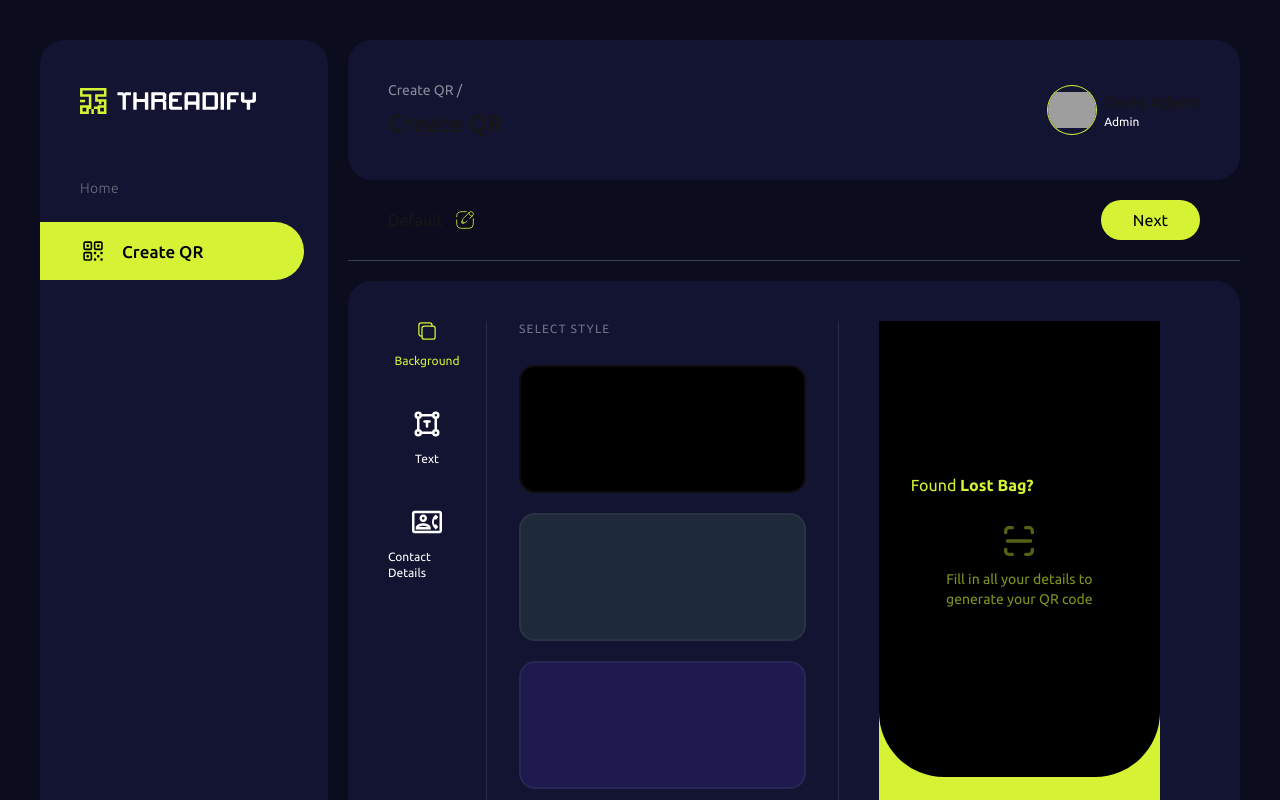
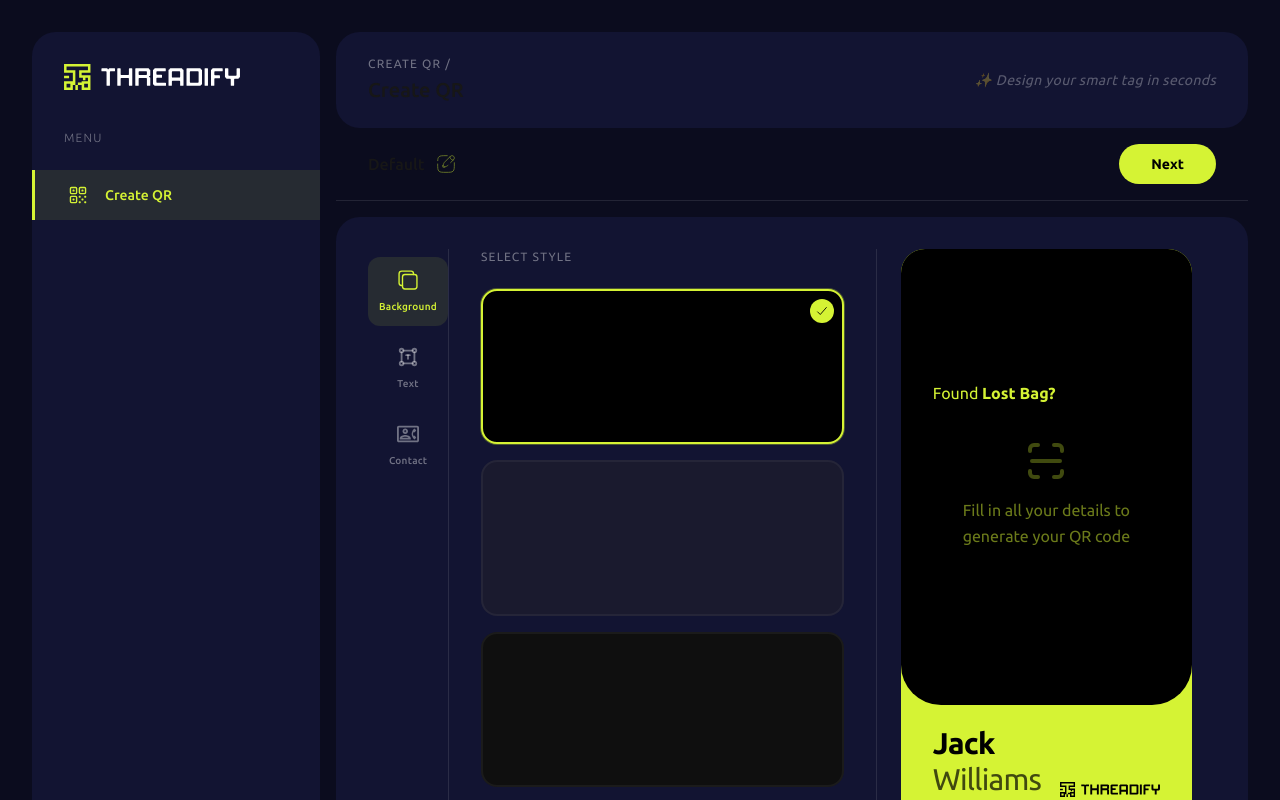
Before and after one commit to guptaRishi00/threadify, a Next.js app: page /customize in a window 1280 px wide. Shown: the top 800 px of the page. Built offline with nearby package versions, Linux system fonts and the light colour scheme; grey boxes are pictures that could not be loaded.

Commit message:
first commit

```diff
--- a/src/app/(customize)/customize/page.tsx
+++ b/src/app/(customize)/customize/page.tsx
@@ -1,11 +1,11 @@
 "use client";
 
 import ContactDetails from "@/components/customize/ContactDetails";
+import Default from "@/components/customize/Default";
 import Designs from "@/components/customize/Designs";
 
 import QrCard from "@/components/customize/QrCard";
 import Text from "@/components/customize/Text";
-import Image from "next/image";
 import { useRef, useState } from "react";
 import { toPng } from "html-to-image";
 import { IoCopyOutline } from "react-icons/io5";
@@ -16,10 +16,16 @@ import { HiOutlineDownload } from "react-icons/hi";
 
 type Props = {};
 
+const tabs = [
+  { id: "background", label: "Background", icon: IoCopyOutline },
+  { id: "text", label: "Text", icon: TbTextResize },
+  { id: "contact", label: "Contact", icon: MdOutlineContactPhone },
+];
+
 export default function page({ }: Props) {
   const [activeTab, setActiveTab] = useState<string>("background");
 
-  const [innerBg, setInnerBg] = useState<string>("bg-black");
+  const [innerBg, setInnerBg] = useState<string>("#000000");
 
   const [firstName, setFirstName] = useState<string>("Jack");
   const [lastName, setLastName] = useState<string>("Williams");
@@ -59,73 +65,59 @@ export default function page({ }: Props) {
     }
   };
 
+  const handleNext = () => {
+    const currentIndex = tabs.findIndex((tab) => tab.id === activeTab);
+    const nextIndex = (currentIndex + 1) % tabs.length;
+    setActiveTab(tabs[nextIndex].id);
+  };
+
   return (
-    <div className="bg-[#121432] w-full min-h-screen mt-5 p-4 lg:p-10 rounded-3xl flex flex-col">
+    <>
+      <Default onNext={handleNext} />
+      <div className="bg-[#121432] w-full min-h-screen mt-4 p-4 lg:p-8 rounded-3xl flex flex-col">
         {/* Mobile Tab Navigation - horizontal on mobile */}
-      <div className="flex lg:hidden items-center justify-center gap-6 py-4 mb-4">
-        <div
-          className={`flex items-center flex-col gap-2 cursor-pointer hover:text-[#D5F334] ${activeTab === "background" ? "text-[#D5F334]" : "text-white"
+        <div className="flex lg:hidden items-center justify-center gap-2 py-3 mb-4 bg-white/5 rounded-2xl">
+          {tabs.map((tab) => (
+            <button
+              key={tab.id}
+              type="button"
+              className={`flex items-center gap-2 px-4 py-2.5 rounded-xl text-xs font-medium transition-all duration-300 cursor-pointer
+              ${activeTab === tab.id
+                  ? "bg-[#D5F334] text-black"
+                  : "text-white/50 hover:text-white"
                 }`}
-          onClick={() => setActiveTab("background")}
+              onClick={() => setActiveTab(tab.id)}
             >
-          <IoCopyOutline size={16} />
-          <p className="text-[10px]">Background</p>
+              <tab.icon size={16} />
+              <span>{tab.label}</span>
+            </button>
+          ))}
         </div>
 
-        <div
-          className={`flex items-center flex-col gap-2 cursor-pointer hover:text-[#D5F334] ${activeTab === "text" ? "text-[#D5F334]" : "text-white"
+        <div className="flex flex-col lg:flex-row items-stretch gap-8 lg:gap-0 lg:justify-between flex-1 w-full">
+          {/* Desktop Tab Navigation - vertical, hidden on mobile */}
+          <div className="hidden lg:flex flex-col justify-start items-center pt-2 gap-2 w-[80px] shrink-0">
+            {tabs.map((tab) => (
+              <button
+                key={tab.id}
+                type="button"
+                className={`flex items-center flex-col gap-2 w-full py-3 rounded-xl cursor-pointer transition-all duration-300
+                ${activeTab === tab.id
+                    ? "text-[#D5F334] bg-[#D5F334]/10"
+                    : "text-white/40 hover:text-white/70 hover:bg-white/5"
                   }`}
-          onClick={() => setActiveTab("text")}
+                onClick={() => setActiveTab(tab.id)}
               >
-          <TbTextResize size={20} />
-          <p className="text-[10px]">Text</p>
-        </div>
-
-
-        <div
-          className={`flex items-center flex-col gap-2 cursor-pointer hover:text-[#D5F334] ${activeTab === "contact" ? "text-[#D5F334]" : "text-white"
-            }`}
-          onClick={() => setActiveTab("contact")}
-        >
-          <MdOutlineContactPhone size={20} />
-          <p className="text-[10px]">Contact Details</p>
-        </div>
-      </div>
-
-      <div className="flex flex-col lg:flex-row items-stretch gap-10 lg:gap-0 lg:justify-between flex-1 w-full">
-        {/* Desktop Tab Navigation - vertical, hidden on mobile */}
-        <div className="hidden lg:flex flex-col justify-start items-center mr-5 gap-10 w-[25%]">
-          <div
-            className={`flex items-center flex-col gap-3 cursor-pointer hover:text-[#D5F334] ${activeTab === "background" ? "text-[#D5F334]" : "text-white"
-              }`}
-            onClick={() => setActiveTab("background")}
-          >
-            <IoCopyOutline size={20} />
-            <p className="text-xs">Background</p>
-          </div>
-
-          <div
-            className={`flex items-center flex-col gap-3 cursor-pointer hover:text-[#D5F334] ${activeTab === "text" ? "text-[#D5F334]" : "text-white"
-              }`}
-            onClick={() => setActiveTab("text")}
-          >
-            <TbTextResize size={30} />
-            <p className="text-xs">Text</p>
-          </div>
-
-
-          <div
-            className={`flex items-center flex-col gap-3 cursor-pointer hover:text-[#D5F334] ${activeTab === "contact" ? "text-[#D5F334]" : "text-white"
-              }`}
-            onClick={() => setActiveTab("contact")}
-          >
-            <MdOutlineContactPhone size={30} />
-            <p className="text-xs">Contact Details</p>
-          </div>
+                <tab.icon size={22} />
+                <p className="text-[10px] font-medium tracking-wide">
+                  {tab.label}
+                </p>
+              </button>
+            ))}
           </div>
 
           {/* Content Area */}
-        <div className="flex flex-col items-start gap-5 w-full px-2 lg:px-8 lg:border-x lg:border-white/10 h-auto lg:h-[90vh] overflow-y-auto scrollbar-hide order-1 lg:order-0">
+          <div className="flex flex-col items-start gap-5 w-full px-2 lg:px-8 lg:border-x lg:border-white/10 h-auto lg:h-[85vh] overflow-y-auto scrollbar-hide order-1 lg:order-0">
             {activeTab === "background" && <Designs onSelect={setInnerBg} />}
             {activeTab === "text" && (
               <Text
@@ -149,7 +141,7 @@ export default function page({ }: Props) {
           </div>
 
           {/* QR Card Preview */}
-        <div className="w-full lg:px-10 order-2 lg:order-0 lg:mt-0">
+          <div className="w-full lg:w-[40%] lg:px-6 order-2 lg:order-0 lg:mt-0 shrink-0">
             <QrCard
               ref={cardRef}
               innerBgClass={innerBg}
@@ -162,7 +154,7 @@ export default function page({ }: Props) {
               <button
                 type="button"
                 onClick={handleDownload}
-              className="mt-4 w-full flex items-center justify-center gap-2 bg-[#D5F334] text-black font-semibold py-3 px-6 rounded-xl hover:brightness-110 transition-all duration-200 cursor-pointer"
+                className="mt-4 w-full flex items-center justify-center gap-2 bg-[#D5F334] text-black font-semibold py-3.5 px-6 rounded-full hover:brightness-110 transition-all duration-200 cursor-pointer"
               >
                 <HiOutlineDownload size={20} />
                 Download Card
@@ -171,5 +163,6 @@ export default function page({ }: Props) {
           </div>
         </div>
       </div>
+    </>
   );
 }
--- a/src/app/(customize)/layout.tsx
+++ b/src/app/(customize)/layout.tsx
@@ -1,4 +1,3 @@
-import Default from "@/components/customize/Default";
 import ProfileHeader from "@/components/customize/ProfileHeader";
 import Sidebar from "@/components/customize/Sidebar";
 import Image from "next/image";
@@ -11,9 +10,9 @@ export default function CustomizeLayout({
   children: React.ReactNode;
 }>) {
   return (
-    <div className="flex flex-col lg:flex-row p-4 lg:p-10 bg-[#0B0C1E] w-full min-h-screen items-start gap-5">
+    <div className="flex flex-col lg:flex-row p-4 lg:p-8 bg-[#0B0C1E] w-full min-h-screen items-start lg:items-stretch gap-4">
       {/* Mobile Header - visible only on mobile */}
-      <div className="flex lg:hidden items-center justify-between w-full px-2 py-4">
+      <div className="flex lg:hidden items-center justify-between w-full px-2 py-4 border-b border-white/10">
         <div className="w-10 h-10 rounded-full overflow-hidden ring-1 ring-[#D5F334]">
           <Image
             src="https://images.unsplash.com/photo-1768489038118-353427798951?q=80&w=687&auto=format&fit=crop&ixlib=rb-4.1.0&ixid=M3wxMjA3fDB8MHxwaG90by1wYWdlfHx8fGVufDB8fHx8fA%3D%3D"
@@ -48,7 +47,6 @@ export default function CustomizeLayout({
         <div className="hidden lg:block">
           <ProfileHeader />
         </div>
-        <Default />
         {children}
       </div>
     </div>
--- a/src/components/customize/Default.tsx
+++ b/src/components/customize/Default.tsx
@@ -1,23 +1,28 @@
 import Image from "next/image";
 
-type Props = {};
+type Props = {
+  onNext?: () => void;
+};
 
-export default function Default({ }: Props) {
+export default function Default({ onNext }: Props) {
   return (
-    <div className="flex items-center justify-between px-4 lg:px-10 py-4 lg:py-5 border-b border-gray-700">
+    <div className="flex items-center justify-between px-4 lg:px-8 py-4 border-b border-white/10">
       <div className="flex items-center gap-3">
-        <p className="text-sm lg:text-base">Default</p>
+        <p className="text-sm lg:text-base font-medium">Default</p>
         <Image
           src="/pencil.svg"
-          alt="Threadify Logo"
+          alt="Edit"
           width={200}
           height={200}
-          className="w-4 lg:w-5"
+          className="w-4 lg:w-5 opacity-50"
           priority
         />
       </div>
 
-      <button className="bg-[#D5F334] text-black px-6 lg:px-8 py-2 rounded-full cursor-pointer text-sm lg:text-base">
+      <button
+        onClick={onNext}
+        className="bg-[#D5F334] text-black px-6 lg:px-8 py-2.5 rounded-full cursor-pointer text-sm font-semibold hover:brightness-110 transition-all duration-200"
+      >
         Next
       </button>
     </div>
--- a/src/components/customize/Designs.tsx
+++ b/src/components/customize/Designs.tsx
@@ -1,44 +1,78 @@
 "use client";
 
-import React from "react";
+import React, { useState } from "react";
+import { IoCheckmark } from "react-icons/io5";
 
 type Props = {
-  onSelect: (bgClass: string) => void;
+  onSelect: (bg: string) => void;
 };
 
-// Expanded list of designs to force scrolling
 const designs = [
-  { id: 1, class: "bg-black" },
-  { id: 2, class: "bg-gray-800" },
-  { id: 3, class: "bg-indigo-950" },
-  { id: 4, class: "bg-linear-to-b from-slate-900 to-black" },
-  { id: 5, class: "bg-red-950" },
-  { id: 6, class: "bg-emerald-950" },
-  { id: 7, class: "bg-zinc-900" },
-  { id: 8, class: "bg-linear-to-r from-blue-900 to-indigo-900" },
+  // Solids
+  { id: 1, bg: "#000000", label: "Midnight" },
+  { id: 2, bg: "#1a1a2e", label: "Deep Navy" },
+  { id: 3, bg: "#0f0f0f", label: "Charcoal" },
+  { id: 4, bg: "#1b1b2f", label: "Eclipse" },
+
+  // Dark gradients
+  { id: 5, bg: "linear-gradient(135deg, #0f0c29, #302b63, #24243e)", label: "Cosmic" },
+  { id: 6, bg: "linear-gradient(135deg, #0c0c0c, #1a1a2e, #16213e)", label: "Dark Matter" },
+  { id: 7, bg: "linear-gradient(135deg, #141e30, #243b55)", label: "Midnight Blue" },
+  { id: 8, bg: "linear-gradient(135deg, #1a002e, #3a0066)", label: "Deep Purple" },
+  { id: 9, bg: "linear-gradient(135deg, #0d0d0d, #1a0000, #330000)", label: "Blood Moon" },
+  { id: 10, bg: "linear-gradient(135deg, #000428, #004e92)", label: "Deep Ocean" },
+  { id: 11, bg: "linear-gradient(135deg, #200122, #6f0000)", label: "Dark Cherry" },
+  { id: 12, bg: "linear-gradient(135deg, #0f2027, #203a43, #2c5364)", label: "Steel" },
+  { id: 13, bg: "linear-gradient(135deg, #1d1d3b, #2e1a47, #0f0c29)", label: "Nebula" },
+  { id: 14, bg: "linear-gradient(135deg, #0a0a0a, #1a1a1a, #2d2d2d)", label: "Obsidian" },
+  { id: 15, bg: "linear-gradient(135deg, #0c1015, #1b3a4b, #0c1015)", label: "Arctic Night" },
+  { id: 16, bg: "linear-gradient(135deg, #0d0d0d, #3d1c00, #0d0d0d)", label: "Ember" },
 ];
 
 export default function Designs({ onSelect }: Props) {
+  const [selectedId, setSelectedId] = useState<number>(1);
+
+  const handleSelect = (design: (typeof designs)[0]) => {
+    setSelectedId(design.id);
+    onSelect(design.bg);
+  };
+
   return (
     <div className="flex flex-col items-start gap-5 w-full pb-10">
-      <p className="text-white/40 text-xs uppercase tracking-widest mb-2">
+      <p className="text-white/40 text-xs uppercase tracking-widest mb-1">
         Select Style
       </p>
 
-      <div className="grid grid-cols-3 lg:grid-cols-1 gap-3 lg:gap-5 w-full">
+      <div className="grid grid-cols-2 lg:grid-cols-1 gap-3 lg:gap-4 w-full">
         {designs.map((design) => (
           <div
             key={design.id}
-            onClick={() => onSelect(design.class)}
+            onClick={() => handleSelect(design)}
+            style={{ background: design.bg }}
             className={`
-              w-full h-20 lg:h-32 ${design.class} rounded-xl lg:rounded-2xl shrink-0
-              cursor-pointer border-2 border-white/5
-              hover:border-[#D5F334] transition-all duration-300
-              relative group
+              w-full aspect-[16/9] lg:aspect-[21/9] rounded-xl lg:rounded-2xl shrink-0
+              cursor-pointer border-2 transition-all duration-300
+              relative group overflow-hidden
+              ${selectedId === design.id
+                ? "border-[#D5F334] ring-1 ring-[#D5F334]/30"
+                : "border-white/5 hover:border-white/20"
+              }
             `}
           >
-            {/* Subtle hover indicator */}
+            {/* Hover overlay */}
             <div className="absolute inset-0 bg-white/5 opacity-0 group-hover:opacity-100 rounded-xl lg:rounded-2xl transition-opacity" />
+
+            {/* Label */}
+            <div className="absolute bottom-2 left-3 text-[10px] font-medium text-white/60 opacity-0 group-hover:opacity-100 transition-opacity">
+              {design.label}
+            </div>
+
+            {/* Selected checkmark */}
+            {selectedId === design.id && (
+              <div className="absolute top-2 right-2 w-6 h-6 bg-[#D5F334] rounded-full flex items-center justify-center">
+                <IoCheckmark size={14} className="text-black" />
+              </div>
+            )}
           </div>
         ))}
       </div>
--- a/src/components/customize/ProfileHeader.tsx
+++ b/src/components/customize/ProfileHeader.tsx
@@ -1,30 +1,14 @@
-import Image from "next/image";
-
 export default function ProfileHeader() {
   return (
-    <div className="w-full bg-[#121432] min-h-20 rounded-3xl flex items-center justify-between p-10">
-      <div className=" flex flex-col gap-2">
-        <p className="text-[#FFFFFF80] text-sm">Create QR /</p>
-        <p className="text-2xl font-medium">Create QR</p>
+    <div className="w-full bg-[#121432] min-h-20 rounded-3xl flex items-center justify-between px-8 py-6">
+      <div className="flex flex-col gap-1">
+        <p className="text-white/40 text-xs uppercase tracking-widest">Create QR /</p>
+        <p className="text-xl font-medium">Create QR</p>
       </div>
 
-      <div className="flex items-center gap-2">
-        <div className="rounded-full w-12 h-12 overflow-hidden ring-1 ring-[#D5F334] flex items-center justify-center">
-          <Image
-            src="https://images.unsplash.com/photo-1768489038118-353427798951?q=80&w=687&auto=format&fit=crop&ixlib=rb-4.1.0&ixid=M3wxMjA3fDB8MHxwaG90by1wYWdlfHx8fGVufDB8fHx8fA%3D%3D"
-            alt="Avatar"
-            width={32}
-            height={32}
-            priority
-            className="object-cover w-full"
-          />
-        </div>
-
-        <div className="flex flex-col items-start">
-          <p className="font-medium">David Adams</p>
-          <p className="text-[#FFFFFF] text-xs">Admin</p>
-        </div>
-      </div>
+      <p className="text-white/30 text-sm italic tracking-wide">
+        ✨ Design your smart tag in seconds
+      </p>
     </div>
   );
 }
--- a/src/components/customize/QrCard.tsx
+++ b/src/components/customize/QrCard.tsx
@@ -16,11 +16,12 @@ const QrCard = forwardRef<HTMLDivElement, Props>(
     return (
       <div
         ref={ref}
-        className="bg-[#D5F334] w-full h-[50vh] lg:h-[75vh] rounded-b-3xl lg:rounded-b-none overflow-hidden"
+        className="bg-[#D5F334] w-full h-[50vh] lg:h-[75vh] rounded-3xl overflow-hidden"
       >
-        {/* Replace 'bg-black' with the dynamic prop */}
+        {/* Inner dark area */}
         <div
-          className={`${innerBgClass} w-full h-[76%] flex items-center justify-between p-4 lg:p-8 rounded-b-[40px] lg:rounded-b-[65px] transition-colors duration-500`}
+          style={{ background: innerBgClass }}
+          className="w-full h-[76%] flex items-center justify-between p-4 lg:p-8 rounded-b-[2.5rem] transition-all duration-500"
         >
           <div className="flex items-center justify-center lg:items-start w-full flex-col">
             <div className="flex items-center justify-between w-full mb-2">
@@ -55,10 +56,12 @@ const QrCard = forwardRef<HTMLDivElement, Props>(
                   </p>
                 </>
               ) : (
-                <div className="flex flex-col items-center gap-2 py-4">
-                  <TbScan size={40} className="text-[#D5F334]/40" />
-                  <p className="text-[#D5F334]/60 text-xs lg:text-sm text-center">
-                    Fill in all your details to<br />generate your QR code
+                <div className="flex flex-col items-center gap-3 py-6">
+                  <TbScan size={48} className="text-[#D5F334]/30" />
+                  <p className="text-[#D5F334]/50 text-sm lg:text-base text-center leading-relaxed">
+                    Fill in all your details to
+                    <br />
+                    generate your QR code
                   </p>
                 </div>
               )}
@@ -66,12 +69,14 @@ const QrCard = forwardRef<HTMLDivElement, Props>(
           </div>
         </div>
 
-        <div className="py-3 lg:py-6 px-4 lg:px-8 flex items-end justify-between">
+        <div className="py-3 lg:py-5 px-4 lg:px-8 flex items-end justify-between">
           <div className="flex flex-col items-start">
-            <p className="text-2xl lg:text-3xl font-bold text-black">
+            <p className="text-2xl lg:text-3xl font-bold text-black tracking-tight">
               {firstName}
             </p>
-            <p className="text-2xl lg:text-3xl text-black">{lastName}</p>
+            <p className="text-2xl lg:text-3xl text-black/70 tracking-tight">
+              {lastName}
+            </p>
           </div>
 
           <Image
--- a/src/components/customize/Sidebar.tsx
+++ b/src/components/customize/Sidebar.tsx
@@ -22,8 +22,8 @@ export default function Sidebar() {
   const pathname = usePathname();
 
   return (
-    <aside className="bg-[#121432] w-72 h-[140vh] rounded-3xl flex flex-col py-12 overflow-hidden font-ubuntu">
-      <div className="px-10 mb-16">
+    <aside className="bg-[#121432] h-[126.5vh] w-72 rounded-3xl flex flex-col py-8 overflow-hidden font-ubuntu self-stretch">
+      <div className="px-8 mb-10">
         <Link href="/">
           <Image
             src="/logo.svg"
@@ -37,8 +37,8 @@ export default function Sidebar() {
       </div>
 
       <nav className="flex flex-col w-full">
-        <p className="px-10 text-white/40 text-sm font-light mb-6 tracking-wide">
-          Home
+        <p className="px-8 text-white/40 text-xs uppercase font-light mb-6 tracking-widest">
+          Menu
         </p>
 
         <div className="flex flex-col gap-3">
@@ -50,22 +50,22 @@ export default function Sidebar() {
                 key={item.name}
                 href={item.href}
                 className={`
-                  flex items-center gap-4 py-4 px-10 transition-all duration-300 group
+                  flex items-center gap-4 py-3.5 px-8 transition-all duration-300 group relative
                   ${isActive
-                    ? "bg-[#D5F334] text-black rounded-r-full mr-6"
-                    : "text-white hover:text-[#D5F334]"
+                    ? "bg-[#D5F334]/10 text-[#D5F334] border-l-[3px] border-[#D5F334]"
+                    : "text-white/60 hover:text-white hover:bg-white/5 border-l-[3px] border-transparent"
                   }
                 `}
               >
                 <item.icon
-                  size={26}
+                  size={22}
                   className={
                     isActive
-                      ? "text-black"
-                      : "text-white group-hover:text-[#D5F334]"
+                      ? "text-[#D5F334]"
+                      : "text-white/60 group-hover:text-white"
                   }
                 />
-                <span className="text-[17px] font-medium">{item.name}</span>
+                <span className="text-sm font-medium">{item.name}</span>
               </Link>
             );
           })}
--- a/src/components/layout/Navbar.tsx
+++ b/src/components/layout/Navbar.tsx
@@ -39,7 +39,7 @@ const Navbar = () => {
 
   const navLinks = [
     { name: "Home", href: "/" },
-    { name: "Pricing", href: "/pricing" },
+    // { name: "Pricing", href: "/pricing" },
     { name: "Contact", href: "/contact" },
   ];
 
```
Also changed, not shown: src/components/customize/ContactDetails.tsx (+23 -4 lines), src/components/customize/Text.tsx (+7 -3 lines), src/components/layout/Footer.tsx (+12 -2 lines). Lines whose indentation alone changed are shown as unchanged.
